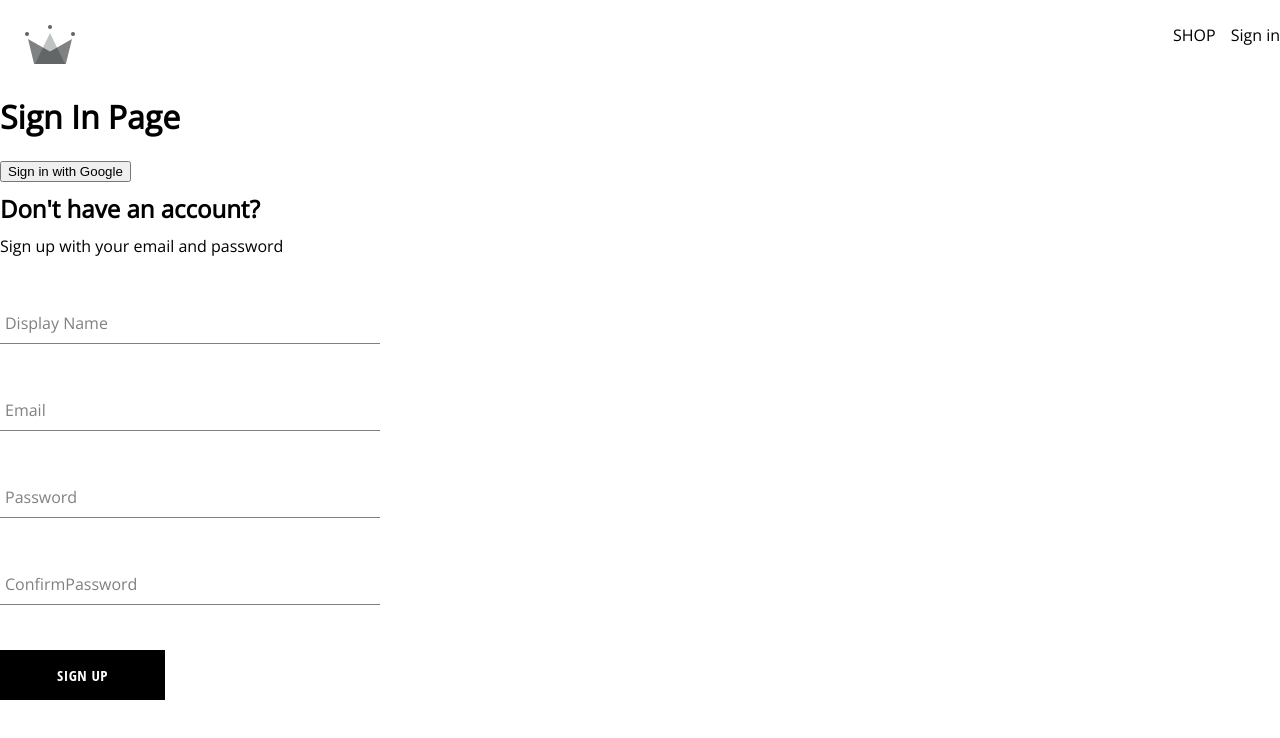
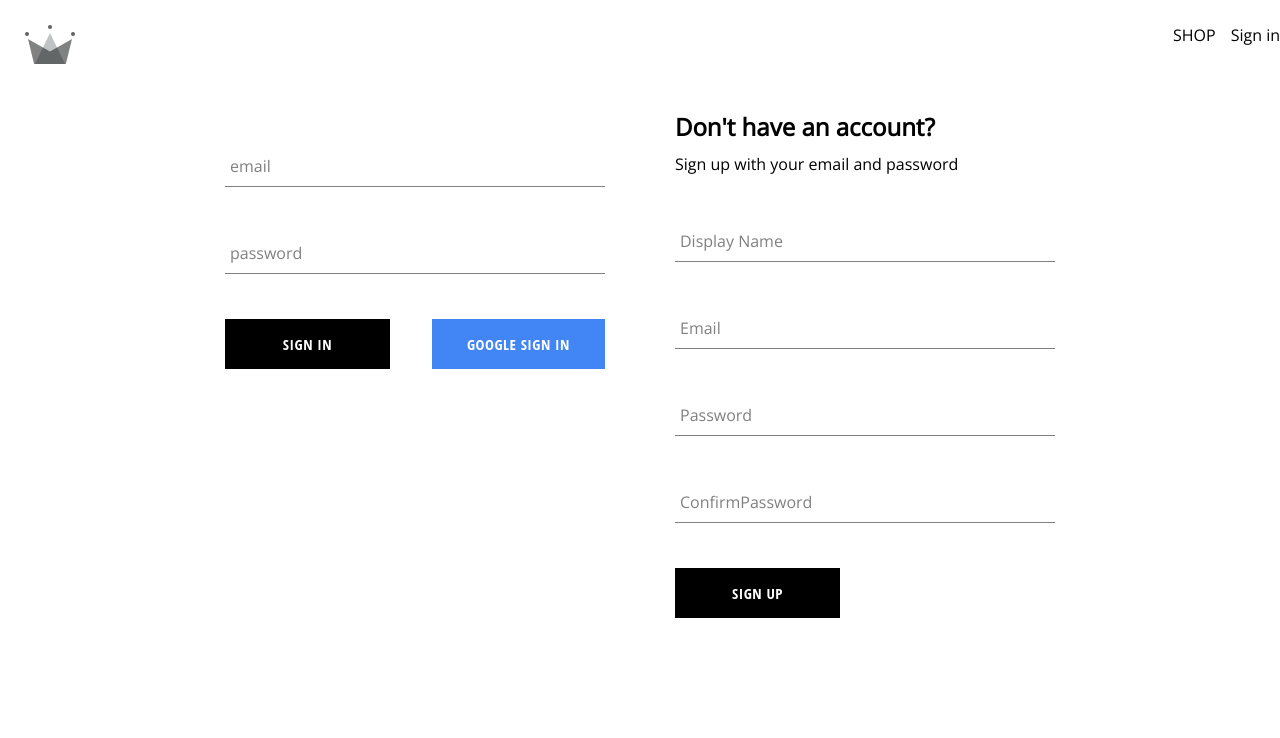
Before and after one commit to codepantha/dev-camisa, a React (Create React App) app: page /auth in a window 1280 px wide. Shown: the top 738 px of the page. Built offline with nearby package versions, Linux system fonts and the light colour scheme.

Commit message:
add SignInForm component
add 'email and password' signin functionality with firebase

```diff
--- a/src/components/Button/Button.js
+++ b/src/components/Button/Button.js
@@ -8,8 +8,10 @@ const BUTTON_TYPE_CLASSES = {
 };
 
 /* eslint-disable jsx-a11y/control-has-associated-label */
-const Button = ({ buttonType, type, children }) => (
-  <button type={type === 'submit' ? 'submit' : 'button'} className={`button-container ${BUTTON_TYPE_CLASSES[buttonType]}`}>
+const Button = ({
+  buttonType, type, handleButtonClick, children,
+}) => (
+  <button type={type === 'submit' ? 'submit' : 'button'} className={`button-container ${BUTTON_TYPE_CLASSES[buttonType]}`} onClick={handleButtonClick}>
     { children }
   </button>
 );
@@ -18,10 +20,12 @@ Button.propTypes = {
   buttonType: PropTypes.string,
   type: PropTypes.string.isRequired,
   children: PropTypes.string.isRequired,
+  handleButtonClick: PropTypes.func,
 };
 
 Button.defaultProps = {
   buttonType: '',
+  handleButtonClick: () => {},
 };
 
 export default Button;
--- /dev/null
+++ b/src/components/SignInForm/SignInForm.js
@@ -0,0 +1,67 @@
+import React, { useState } from 'react';
+import {
+  authenticateUserWithEmailAndPassword,
+  createUserDocumentFromAuth,
+  signInWithGooglePopup,
+} from '../../utils/firebase/firebase.utils';
+import Button from '../Button/Button';
+import FormInput from '../FormInput/FormInput';
+import './SignInForm.styles.scss';
+/* eslint-disable no-unused-vars */
+
+const SignInForm = () => {
+  const [email, setEmail] = useState('');
+  const [password, setPassword] = useState('');
+
+  const signInWithGoogle = async () => {
+    const { user } = await signInWithGooglePopup();
+    await createUserDocumentFromAuth(user);
+  };
+
+  const handleChange = (e) => {
+    if (e.target.name === 'email') setEmail(e.target.value);
+    else setPassword(e.target.value);
+  };
+
+  const resetFormFields = () => {
+    setEmail('');
+    setPassword('');
+  };
+
+  const handleSubmit = async (e) => {
+    e.preventDefault();
+
+    try {
+      const user = await authenticateUserWithEmailAndPassword(email, password);
+      resetFormFields();
+    } catch (error) {
+      switch (error.code) {
+        case 'auth/wrong-password':
+          alert('Password is incorrect.');
+          break;
+        case 'auth/user-not-found':
+          alert('no user associated with this email');
+          break;
+        default:
+          console.log(error);
+      }
+    }
+  };
+
+  return (
+    <div className="sign-up-container">
+      <form onSubmit={handleSubmit}>
+        <FormInput label="email" type="email" name="email" required value={email} handleChange={handleChange} />
+        <FormInput label="password" type="password" name="password" required value={password} handleChange={handleChange} />
+        <div className="buttons-container">
+          <Button type="submit">Sign In</Button>
+          <Button type="button" buttonType="google" handleButtonClick={signInWithGoogle}>
+            Google sign in
+          </Button>
+        </div>
+      </form>
+    </div>
+  );
+};
+
+export default SignInForm;
--- /dev/null
+++ b/src/components/SignInForm/SignInForm.styles.scss
@@ -0,0 +1,14 @@
+.sign-up-container {
+  display: flex;
+  flex-direction: column;
+  width: 380px;
+
+  h2 {
+    margin: 10px 0;
+  }
+}
+
+.buttons-container {
+  display: flex;
+  justify-content: space-between;
+}
--- a/src/routes/Authentication/Authentication.js
+++ b/src/routes/Authentication/Authentication.js
@@ -1,26 +1,13 @@
 import React from 'react';
-import SignUpForm from '../../components/SignUpForm/SignUpForm';
-import {
-  createUserDocumentFromAuth,
-  signInWithGooglePopup,
-} from '../../utils/firebase/firebase.utils';
-/* eslint-disable no-unused-vars */
+import { SignUpForm } from '../../components';
+import SignInForm from '../../components/SignInForm/SignInForm';
+import './Authentication.styles.scss';
 
-const Authentication = () => {
-  const logGoogleUser = async () => {
-    const { user } = await signInWithGooglePopup();
-    const userDocRef = createUserDocumentFromAuth(user);
-  };
-
-  return (
-    <div>
-      <h1>Sign In Page</h1>
-      <button type="button" onClick={logGoogleUser}>
-        Sign in with Google
-      </button>
-      <SignUpForm />
-    </div>
-  );
-};
+const Authentication = () => (
+  <div className="authentication-container">
+    <SignInForm />
+    <SignUpForm />
+  </div>
+);
 
 export default Authentication;
--- /dev/null
+++ b/src/routes/Authentication/Authentication.styles.scss
@@ -0,0 +1,6 @@
+.authentication-container {
+  display: flex;
+  justify-content: space-around;
+  width: 900px;
+  margin: 30px auto;
+}
--- a/src/utils/firebase/firebase.utils.js
+++ b/src/utils/firebase/firebase.utils.js
@@ -1,6 +1,8 @@
 import { initializeApp } from 'firebase/app';
 import {
-  getAuth, signInWithPopup, GoogleAuthProvider, createUserWithEmailAndPassword,
+  getAuth, signInWithPopup, GoogleAuthProvider,
+  createUserWithEmailAndPassword,
+  signInWithEmailAndPassword,
 } from 'firebase/auth';
 /* eslint-disable no-unused-vars */
 import {
@@ -58,3 +60,10 @@ export const createAuthUserWithEmailAndPassword = async (email, password) => {
   const user = await createUserWithEmailAndPassword(auth, email, password);
   return user;
 };
+
+export const authenticateUserWithEmailAndPassword = async (email, password) => {
+  if (!email || !password) return undefined;
+
+  const user = await signInWithEmailAndPassword(auth, email, password);
+  return user;
+};
```
